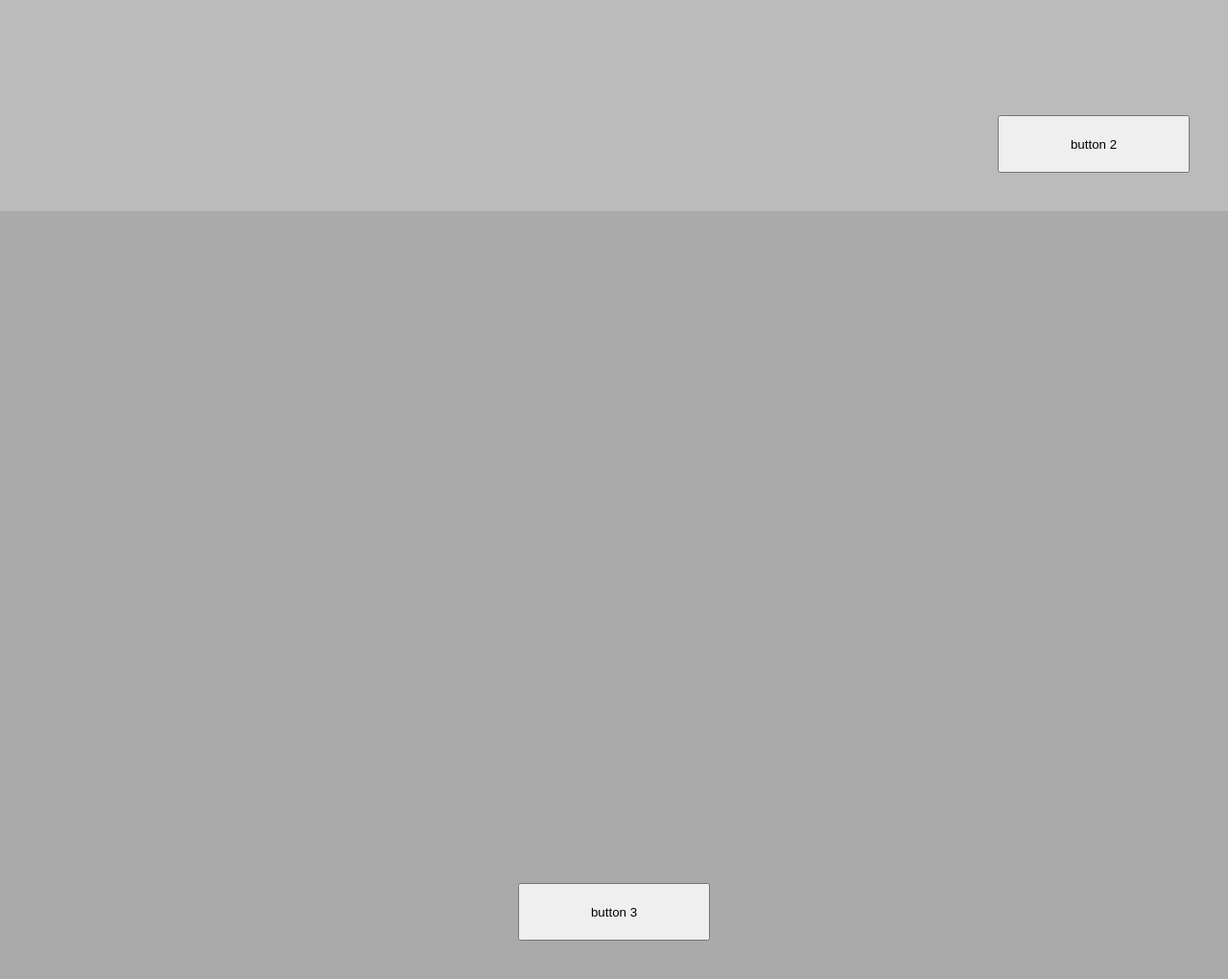
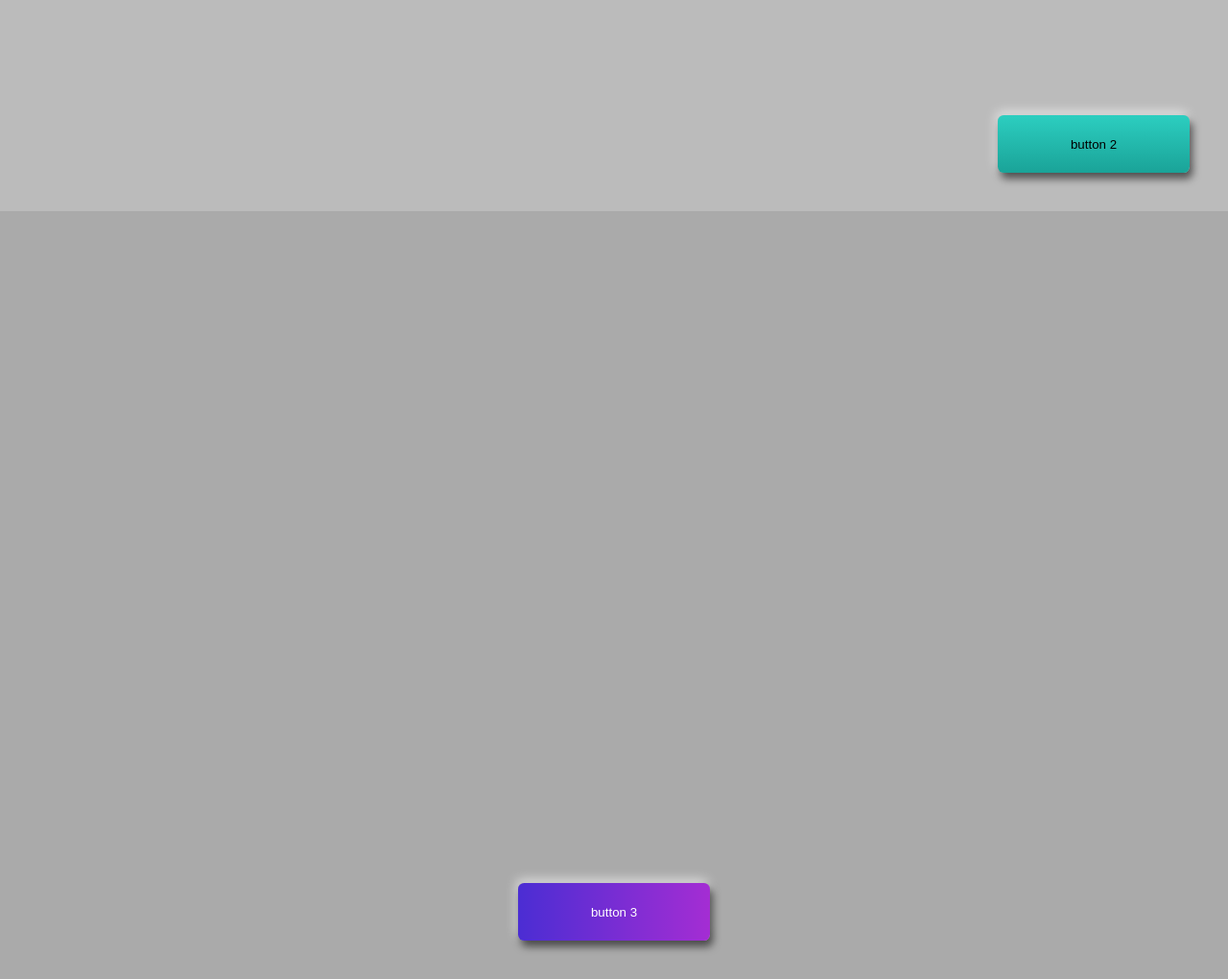
Before and after one commit to SzathRobi/sitebuild-exam-ms1, a plain HTML site: page index.html in a window 1280 px wide. Shown: the part 580-1600 px from the top of the page at 96% size. Drawn offline with Linux system fonts and the light colour scheme.

Commit message:
added colors to btn

```diff
--- a/style.css
+++ b/style.css
@@ -19,6 +19,9 @@ button {
   width: 200px;
   position: absolute;
   cursor: pointer;
+  border: none;
+  box-shadow: 3px 6px 8px rgba(0, 0, 0, 0.6),
+    -2px -4px 12px rgba(255, 255, 255, 0.6);
 }
 
 .btn1 {
@@ -27,19 +30,24 @@ button {
   top: 50%;
   left: 50%;
   transform: translate(-50%, -50%);
+  background: linear-gradient(to bottom, #ccc, #888);
 }
 
 .btn2,
 .btn3 {
   height: 60px;
   bottom: 40px;
+  border-radius: 0.4rem;
 }
 
 .btn2 {
   right: 40px;
+  background: linear-gradient(to bottom, #2ccec0, #1aa398);
 }
 
 .btn3 {
   left: 50%;
   transform: translateX(-50%);
+  background: linear-gradient(to right, #4b2dd3, #a42dd3);
+  color: #fff;
 }
```
